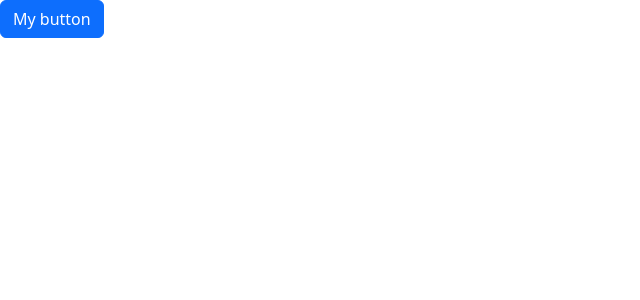
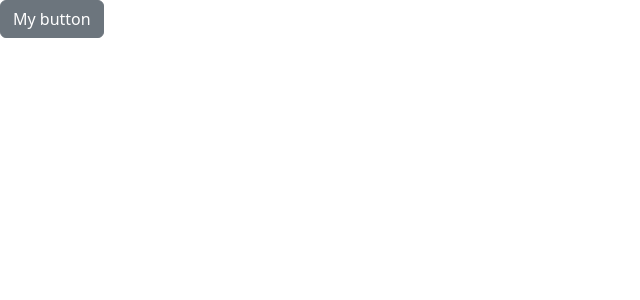
Before and after one commit to Christophe-Saury/First-react-app, a React (Vite) app in the folder first-react-app/: page / in a window 1280 px wide. Shown: the top 300 px of the page, without its empty margins (0-640 px from the left). Built offline with nearby package versions, Linux system fonts and the light colour scheme.

Commit message:
added color as parameter to button

```diff
--- a/first-react-app/src/App.tsx
+++ b/first-react-app/src/App.tsx
@@ -5,7 +5,9 @@ import ListGroup from "./components/ListGroup";
 function App() {
   return (
     <div>
-      <Button onClick={() => console.log("CLicked")}>My button</Button>
+      <Button color="secondary" onClick={() => console.log("CLicked")}>
+        My button
+      </Button>
     </div>
   );
 }
--- a/first-react-app/src/components/Button.tsx
+++ b/first-react-app/src/components/Button.tsx
@@ -2,12 +2,13 @@ import React from "react";
 
 interface Props {
   children: string;
+  color: string;
   onClick: () => void;
 }
 
-const Button = ({ children, onClick }: Props) => {
+const Button = ({ children, color, onClick }: Props) => {
   return (
-    <button className="btn btn-primary" onClick={onClick}>
+    <button className={"btn btn-" + color} onClick={onClick}>
       {children}
     </button>
   );
```
